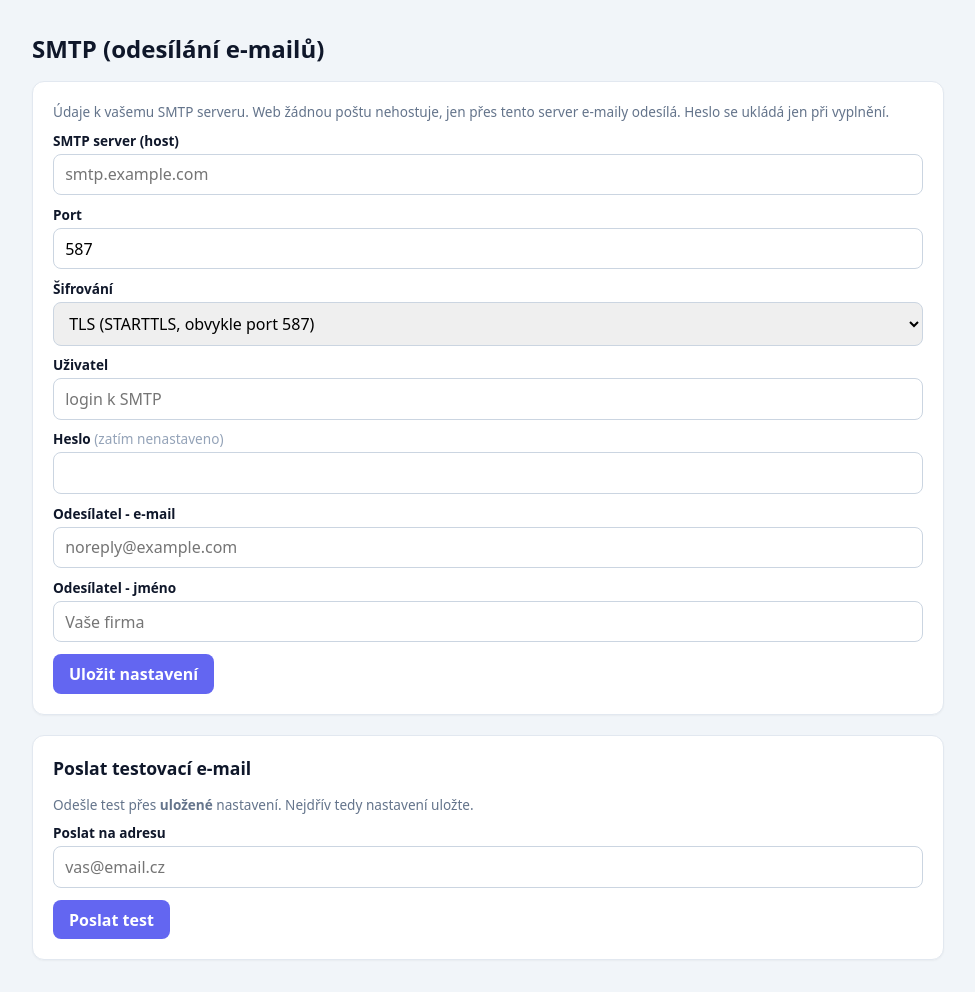
After one commit to lunax86/profolio, a PHP site: template backend/admin/views/smtp.php in a window 1280 px wide. The commit adds this page. Shown: the whole page, without its empty margins (152-1127 px from the left). Run offline with PHP 8.4, Linux system fonts and the light colour scheme; the template is opened without the code that fills it, so the values that code supplies are empty.

Commit message:
Admin: SMTP nastavení + test e-mail (příprava, private_settings + Mailer)

```diff
--- a/backend/admin/layout/header.php
+++ b/backend/admin/layout/header.php
@@ -13,6 +13,7 @@ $navigation = [
     'portfolio' => 'Portfolio',
     'settings' => 'Nastavení',
     'security' => 'Bezpečnost',
+    'smtp' => 'SMTP',
     'account' => 'Účet',
 ];
 $current = trim(str_replace('/admin', '', parse_url($_SERVER['REQUEST_URI'], PHP_URL_PATH) ?: ''), '/') ?: 'dashboard';
--- /dev/null
+++ b/backend/admin/views/smtp.php
@@ -0,0 +1,68 @@
+<?php
+
+declare(strict_types=1);
+
+use App\Support\Csrf;
+
+/**
+ * @var array<string, string> $config
+ * @var string|null $ok
+ * @var string|null $err
+ */
+$escape = static fn ($value): string => htmlspecialchars((string) $value, ENT_QUOTES, 'UTF-8');
+$value = static fn (string $key): string => htmlspecialchars((string) ($config[$key] ?? ''), ENT_QUOTES, 'UTF-8');
+$encryption = $config['smtp_encryption'] ?? 'tls';
+$hasPassword = ($config['smtp_password'] ?? '') !== '';
+?>
+<h1>SMTP (odesílání e-mailů)</h1>
+
+<?php if ($ok !== null): ?>
+    <div class="alert" style="background:#dcfce7;color:#166534;"><?= $escape($ok) ?></div>
+<?php endif; ?>
+<?php if ($err !== null): ?>
+    <div class="alert"><?= $escape($err) ?></div>
+<?php endif; ?>
+
+<div class="card">
+    <p style="color:#64748b;font-size:.85rem;margin:0 0 .5rem;">
+        Údaje k vašemu SMTP serveru. Web žádnou poštu nehostuje, jen přes tento server
+        e-maily odesílá. Heslo se ukládá jen při vyplnění.
+    </p>
+    <form method="post" action="/admin/smtp">
+        <?= Csrf::field() ?>
+        <input type="hidden" name="_action" value="save">
+        <label>SMTP server (host)</label>
+        <input type="text" name="smtp_host" value="<?= $value('smtp_host') ?>" placeholder="smtp.example.com">
+        <label>Port</label>
+        <input type="number" name="smtp_port" value="<?= $value('smtp_port') ?: '587' ?>" placeholder="587">
+        <label>Šifrování</label>
+        <select name="smtp_encryption">
+            <option value="tls"<?= $encryption === 'tls' ? ' selected' : '' ?>>TLS (STARTTLS, obvykle port 587)</option>
+            <option value="ssl"<?= $encryption === 'ssl' ? ' selected' : '' ?>>SSL (obvykle port 465)</option>
+            <option value=""<?= ($encryption !== 'tls' && $encryption !== 'ssl') ? ' selected' : '' ?>>Žádné (nedoporučeno)</option>
+        </select>
+        <label>Uživatel</label>
+        <input type="text" name="smtp_username" value="<?= $value('smtp_username') ?>" placeholder="login k SMTP" autocomplete="off">
+        <label>Heslo <span style="font-weight:400;color:#94a3b8;"><?= $hasPassword ? '(uloženo, vyplňte jen při změně)' : '(zatím nenastaveno)' ?></span></label>
+        <input type="password" name="smtp_password" value="" placeholder="<?= $hasPassword ? '••••••••' : '' ?>" autocomplete="new-password">
+        <label>Odesílatel - e-mail</label>
+        <input type="email" name="smtp_from_email" value="<?= $value('smtp_from_email') ?>" placeholder="noreply@example.com">
+        <label>Odesílatel - jméno</label>
+        <input type="text" name="smtp_from_name" value="<?= $value('smtp_from_name') ?>" placeholder="Vaše firma">
+        <div style="margin-top:.75rem;"><button type="submit">Uložit nastavení</button></div>
+    </form>
+</div>
+
+<div class="card">
+    <h2 style="margin-top:0;font-size:1.1rem;">Poslat testovací e-mail</h2>
+    <p style="color:#64748b;font-size:.85rem;margin:.25rem 0 .5rem;">
+        Odešle test přes <strong>uložené</strong> nastavení. Nejdřív tedy nastavení uložte.
+    </p>
+    <form method="post" action="/admin/smtp">
+        <?= Csrf::field() ?>
+        <input type="hidden" name="_action" value="test">
+        <label>Poslat na adresu</label>
+        <input type="email" name="test_email" required placeholder="vas@email.cz">
+        <div style="margin-top:.75rem;"><button type="submit">Poslat test</button></div>
+    </form>
+</div>
```
Also changed, not shown: backend/admin/index.php (+46 -0 lines), backend/composer.json (+4 -3 lines), backend/database/migrate.php (+15 -0 lines), backend/src/Repository/PrivateSettingRepository.php (added, +52 -0 lines), backend/src/Support/Mailer.php (added, +96 -0 lines), 1 other file.
